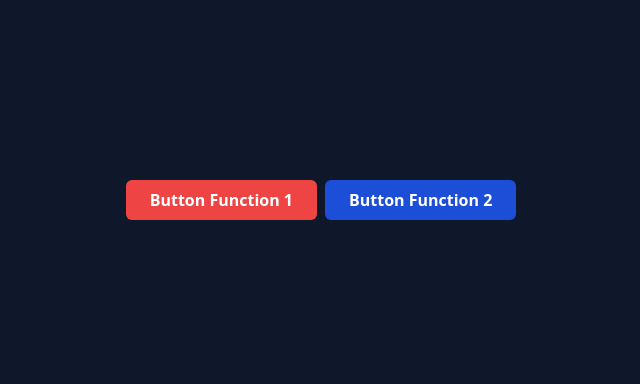
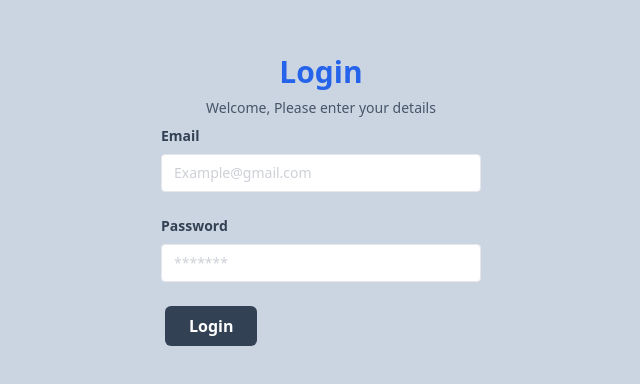
Before and after one commit to denisrahmadi/learn-react-vipstudio, a React (Vite) app: page / in a window 1280 px wide. Shown: the part 200-584 px from the top of the page, without its empty margins (319-959 px from the left). Built offline with nearby package versions, Linux system fonts and the light colour scheme.

Commit message:
implement atomic design part 1

```diff
--- a/src/App.jsx
+++ b/src/App.jsx
@@ -1,48 +1,29 @@
-// Class Component
-/* import React from "react";
-
-
-class ButtonClass extends React.Component {
-    render() {
-        return (
-            <button className="h-10 mx-1 px-6 font-semibold rounded-md bg-yellow-600 text-white" type="submit">
-                Button Class
-            </button>
-        );
-    }
-} */
-
-// Function Component
-// function ButtonFunctional(props) {
-//   return (
-//       <button className={`h-10 mx-1 px-6 font-semibold rounded-md bg-${props.variant}-500 text-white`} type="submit">
-//           Button Functional
-//       </button>
-//   );
-// }
-
-import PropTypes from "prop-types";
-
-const ButtonFunctional = (props) => {
-    return (
-        <button className={`h-10 mx-1 px-6 font-semibold rounded-md ${props.variant} text-white`} type="submit">
-            {props.children}
-        </button>
-    );
-};
-
-ButtonFunctional.propTypes = {
-    variant: PropTypes.string,
-    children: PropTypes.string,
-};
-
-
+import Button from "./Components/Elements/Button";
+import InputForm from "./Components/Elements/InputForm";
 function App() {
     return (
         <>
-            <div className="bg-slate-900 flex justify-center min-h-screen items-center">
-                <ButtonFunctional variant="bg-red-500">Button Function 1</ButtonFunctional>
-                <ButtonFunctional variant="bg-blue-700">Button Function 2</ButtonFunctional>
+            <div className="bg-slate-300 flex justify-center min-h-screen items-center">
+                <div className="w-full max-w-xs">
+                    <h1 className="text-3xl font mb-2 text-blue-600 font-bold text-center">Login</h1>
+                    <p className="font-light text-slate-600 mb-2 text-sm text-center">Welcome, Please enter your details</p>
+                    <form action="">
+                        <InputForm
+                            label="Email"
+                            type="email"
+                            placeholder="Example@gmail.com"
+                            name="email"
+                        />
+                        <InputForm
+                            label="Password"
+                            type="password"
+                            placeholder="*******"
+                            name="password"
+                        />
+
+                        <Button classname="bg-slate-700">Login</Button>
+                    </form>
+                </div>
             </div>
         </>
     );
--- /dev/null
+++ b/src/Components/Elements/Button/index.jsx
@@ -0,0 +1,41 @@
+// Class Component
+/*
+import React from "react";
+
+
+class ButtonClass extends React.Component {
+    render() {
+        return (
+            <button className="h-10 mx-1 px-6 font-semibold rounded-md bg-yellow-600 text-white" type="submit">
+                Button Class
+            </button>
+        );
+    }
+}
+*/
+
+// Function Component
+// function Button(props) {
+//   return (
+//       <button className={`h-10 mx-1 px-6 font-semibold rounded-md bg-${props.classname}-500 text-white`} type="submit">
+//           Button Functional
+//       </button>
+//   );
+// }
+
+import PropTypes from "prop-types";
+
+const Button = (props) => {
+    return (
+        <button className={`h-10 mx-1 px-6 font-semibold rounded-md ${props.classname} text-white`} type="submit">
+            {props.children}
+        </button>
+    );
+};
+
+Button.propTypes = {
+    classname: PropTypes.string,
+    children: PropTypes.string,
+};
+
+export default Button;
--- /dev/null
+++ b/src/Components/Elements/InputForm/Input.jsx
@@ -0,0 +1,48 @@
+/* import PropTypes from "prop-types";
+const Input = (props) => {
+    const { type, placeholder, name } = props;
+    return (
+        <div>
+            <input
+                type={type}
+                className="text-sm border rounded w-full py-2 px-3 text-slate-700 placeholder:opacity-50"
+                placeholder={placeholder}
+                name={name}
+            />
+        </div>
+    );
+}
+
+Input.propTypes = {
+    type: PropTypes.string,
+    placeholder: PropTypes.string,
+    name: PropTypes.string,
+}
+
+export default Input; */
+
+/* ----------------------------------------------------------- */
+
+
+import PropTypes from "prop-types";
+const Input = (props) => {
+    const { type, placeholder, name } = props;
+    return (
+        <div>
+            <input
+                type={type}
+                className="text-sm border rounded w-full py-2 px-3 text-slate-700 placeholder:opacity-50"
+                placeholder={placeholder}
+                name={name}
+            />
+        </div>
+    );
+};
+
+Input.propTypes = {
+    type: PropTypes.string,
+    placeholder: PropTypes.string,
+    name: PropTypes.string,
+};
+
+export default Input;
--- /dev/null
+++ b/src/Components/Elements/InputForm/Label.jsx
@@ -0,0 +1,40 @@
+/* import PropTypes from "prop-types";
+
+const Label = () => {
+    // const { htmlFor, label } = props;
+    return (
+        <div>
+            <label className="block text-slate-700 text-sm font-bold mb-2">
+                {label}
+            </label>
+        </div>
+    );
+}
+
+Label.propTypes = {
+    htmlFor: PropTypes.string,
+    label: PropTypes.string,
+};
+
+export default Label;
+ */
+
+import PropTypes from "prop-types";
+
+const Label = (props) => {
+    const { htmlFor, children } = props;
+    return (
+        <div>
+            <label htmlFor={htmlFor} className="block text-slate-700 text-sm font-bold mb-2">
+                {children}
+            </label>
+        </div>
+    );
+};
+
+Label.propTypes = {
+    htmlFor: PropTypes.string,
+    children: PropTypes.string,
+};
+
+export default Label;
--- /dev/null
+++ b/src/Components/Elements/InputForm/index.jsx
@@ -0,0 +1,57 @@
+/*
+    import Input from "./Input";
+    import Label from "./Label";
+    import PropTypes from "prop-types";
+    const InputForm = (props) => {
+        const { type, placeholder, name, label } = props;
+        return (
+            <>
+                <div className="mb-6">
+                    <h1>hahahahhaa</h1>
+                    <Label htmlFor={name} label={label}></Label>
+                    <Input
+                        name={name}
+                        type={type}
+                        placeholder={placeholder}
+                    />
+                </div>
+            </>
+        );
+    };
+
+    InputForm.propTypes = {
+        type: PropTypes.string,
+        placeholder: PropTypes.string,
+        name: PropTypes.string,
+        label: PropTypes.string,
+    }
+
+    export default InputForm;
+*/
+
+/* ----------------------------------------------------------- */
+
+import Input from "./Input";
+import Label from "./Label";
+import PropTypes from "prop-types";
+const InputForm = (props) => {
+    const { label, type, placeholder, name } = props;
+    return (
+        <>
+            <div className="mb-6">
+                <Label htmlFor={name}>{label}</Label>
+                <Input name={name} type={type} placeholder={placeholder} />
+            </div>
+        </>
+    );
+};
+
+InputForm.propTypes = {
+    title: PropTypes.string,
+    type: PropTypes.string,
+    placeholder: PropTypes.string,
+    name: PropTypes.string,
+    label: PropTypes.string,
+};
+
+export default InputForm;
```
